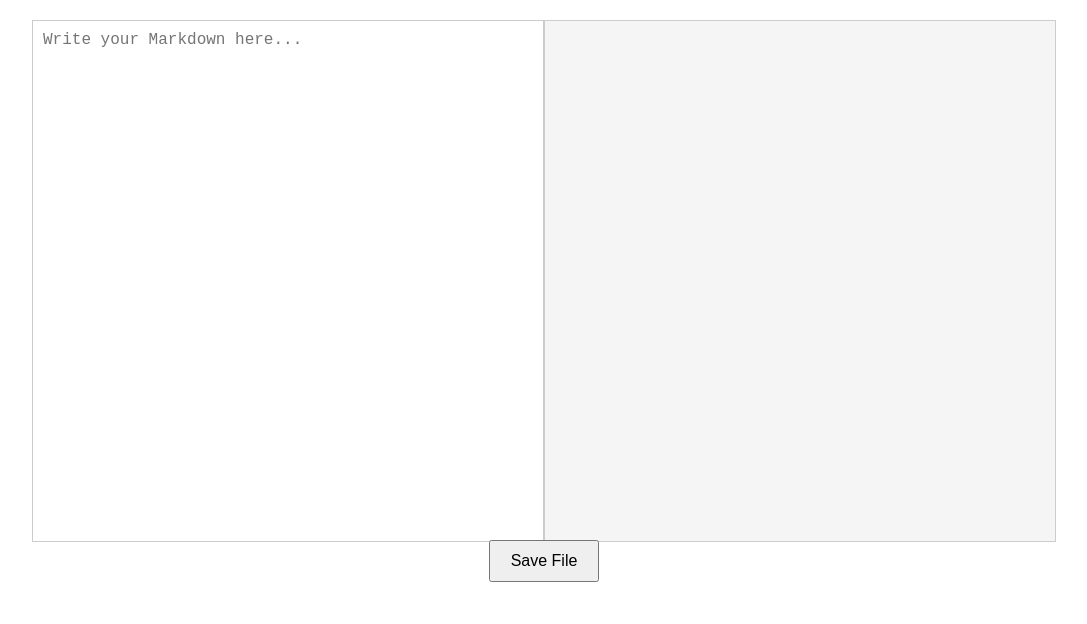
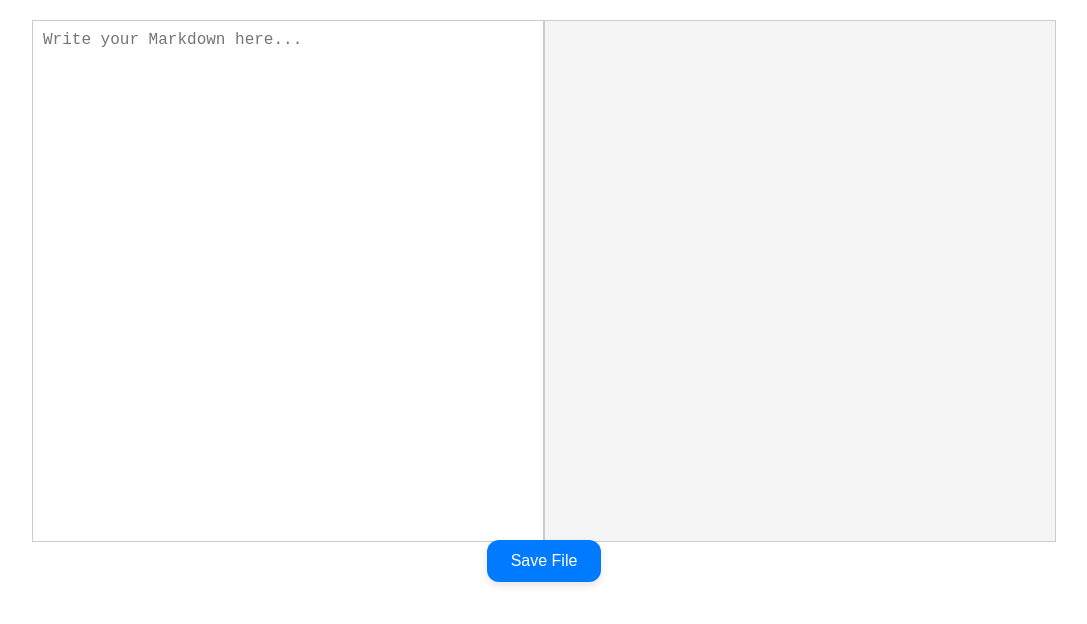
Before and after one commit to rftheisen/MarkUp, a plain HTML site: page index.html in a window 1280 px wide. Shown: the whole page, without its empty margins (96-1183 px from the left). Drawn offline with nearby package versions, Linux system fonts and the light colour scheme.

Commit message:
Update style.css

```diff
--- a/style.css
+++ b/style.css
@@ -34,7 +34,23 @@ textarea {
 
 button {
     margin-top: 20px;
-    padding: 10px 20px;
+    padding: 12px 24px;
     font-size: 16px;
     cursor: pointer;
+    background-color: #007bff;  /* Primary color */
+    color: white;
+    border: none;
+    border-radius: 12px;  /* Rounded edges */
+    box-shadow: 0 4px 8px rgba(0, 0, 0, 0.1);  /* Light shadow */
+    transition: background-color 0.3s ease, transform 0.2s ease;
 }
+
+button:hover {
+    background-color: #0056b3;  /* Darker color on hover */
+    transform: scale(1.05);  /* Slight scaling effect on hover */
+}
+
+button:active {
+    background-color: #003f7f;  /* Even darker when clicked */
+    transform: scale(0.98);  /* Shrink effect on click */
+}
```
